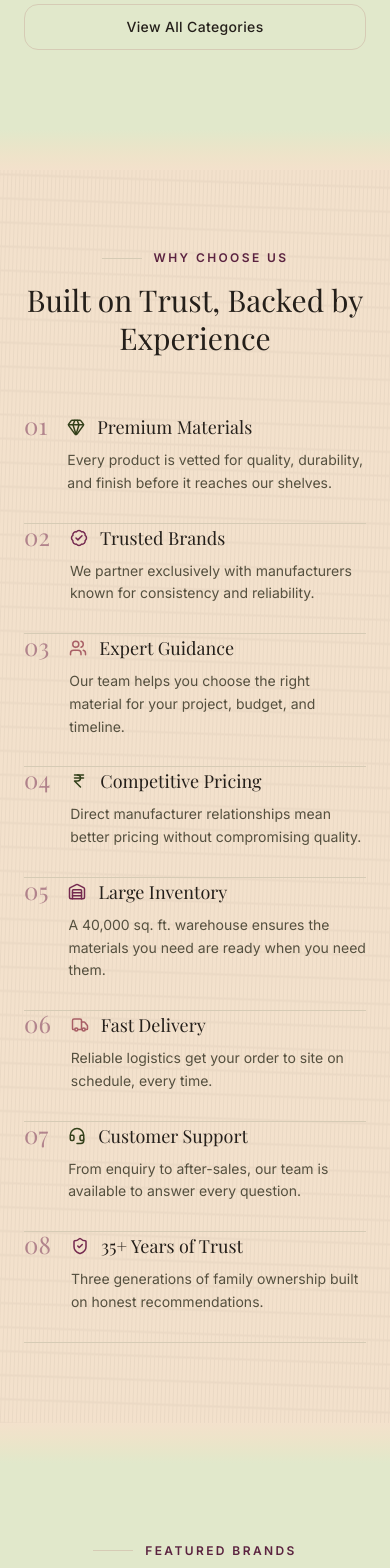
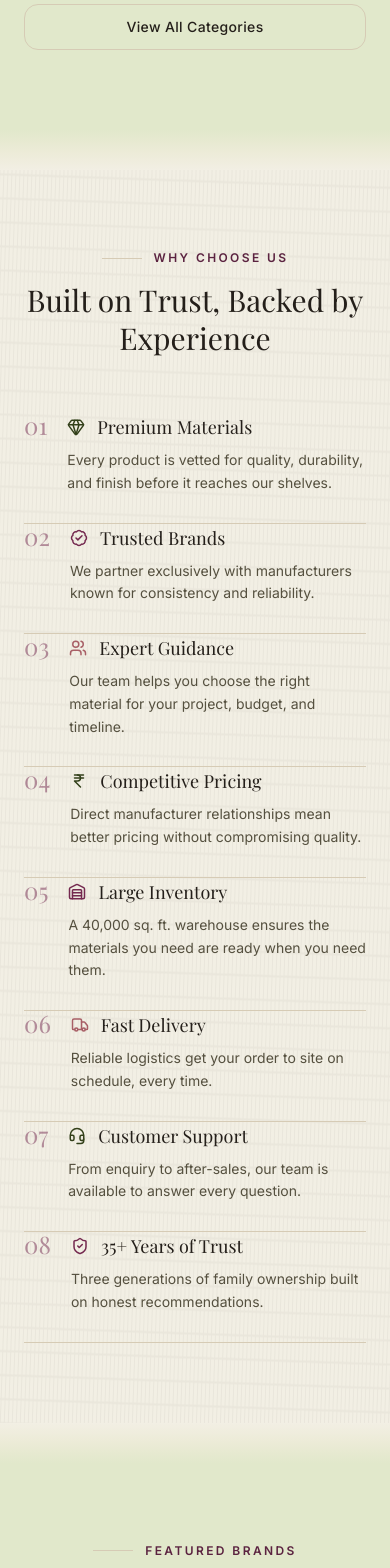
Before and after one commit to Gupta-Lakshita/aggarwal-interiors, a Next.js app: page / in a window 390 px wide. Shown: the part 3900-5468 px from the top of the page. Built offline with nearby package versions, Linux system fonts and the light colour scheme; a web font is replaced by a local one.

Commit message:
Match Why Choose Us background to Testimonials
Co-Authored-By: Claude Sonnet 5 <noreply@anthropic.com>
Claude-Session: https://claude.ai/code/session_01A4Zk6bLYSzSxfftq72BBVi

```diff
--- a/src/app/page.tsx
+++ b/src/app/page.tsx
@@ -24,9 +24,9 @@ export default function Home() {
       <About />
       <SectionBlend from="stone-50" to="sage-100" />
       <EditorialCategories />
-      <SectionBlend from="sage-100" to="apricot-100" />
+      <SectionBlend from="sage-100" to="stone-50" />
       <WhyChooseUs />
-      <SectionBlend from="apricot-100" to="sage-100" />
+      <SectionBlend from="stone-50" to="sage-100" />
       <FeaturedBrands />
       <SectionBlend from="sage-100" to="stone-50" />
       <Testimonials />
--- a/src/components/sections/WhyChooseUs.tsx
+++ b/src/components/sections/WhyChooseUs.tsx
@@ -41,7 +41,7 @@ function ReasonRow({ reason, index }: { reason: (typeof reasons)[number]; index:
 
 export function WhyChooseUs() {
   return (
-    <section className="wood-texture bg-apricot-100 py-20 md:py-32">
+    <section className="wood-texture bg-stone-50 py-20 md:py-32">
       <Container>
         <SectionTitle
           eyebrow="Why Choose Us"
```
